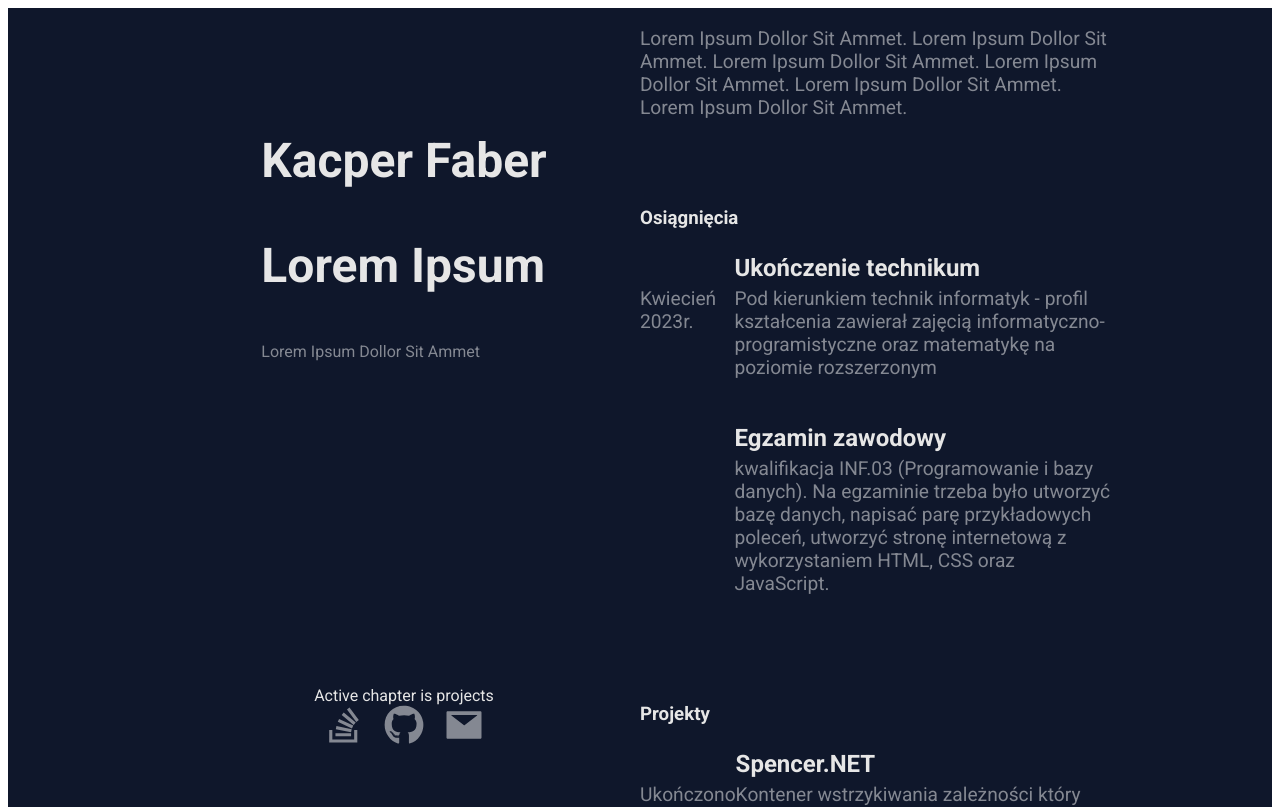
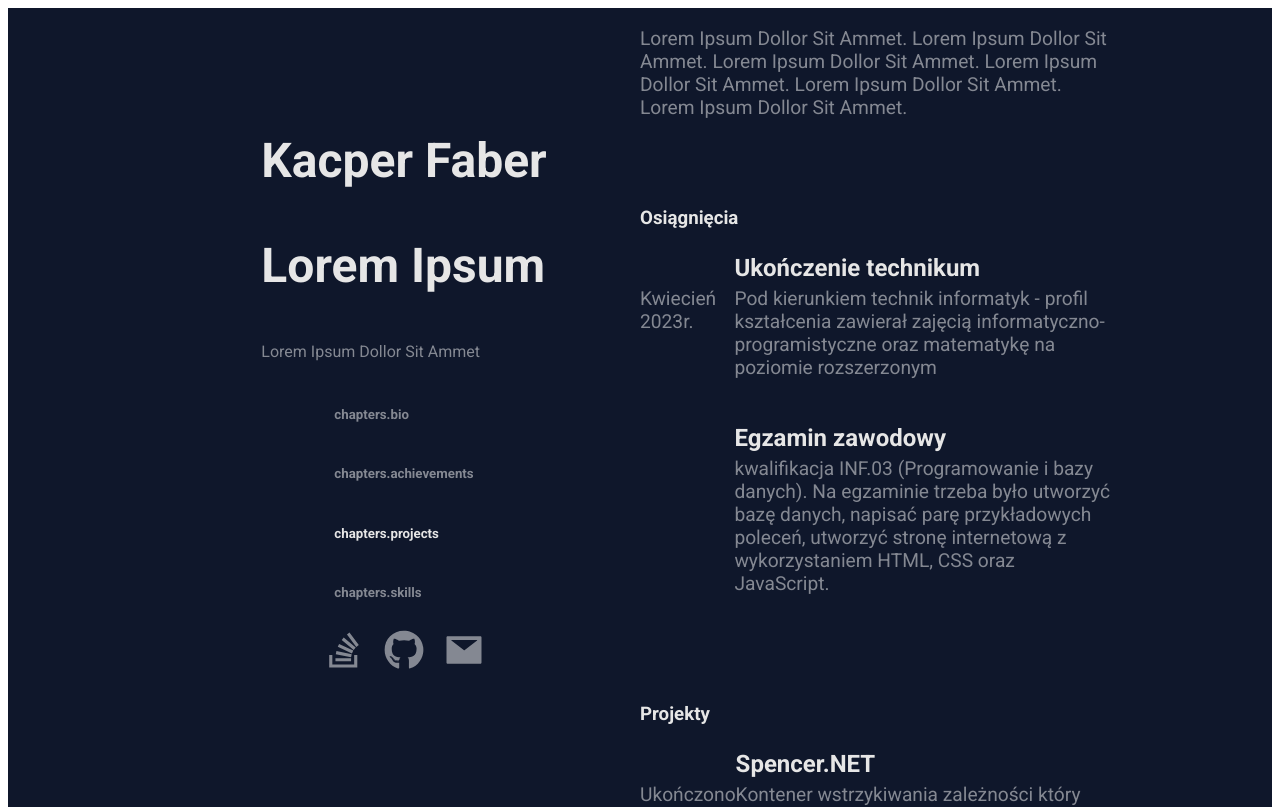
Before and after one commit to kacperfaber/kacperfaber-app, a React app: page / in a window 1280 px wide. Shown: the top 807 px of the page. Built offline with nearby package versions, Linux system fonts and the light colour scheme; the HTML template or start-up script is replaced by a standard one.

Commit message:
Created simple index chapters list.
Actually is not clickable.

```diff
--- a/src/lang.pl.json
+++ b/src/lang.pl.json
@@ -2,7 +2,13 @@
   "all": {
     "projects": "Projekty",
     "achievements": "Osiągnięcia",
-    "skills": "Umiejętności"
+    "skills": "Umiejętności",
+    "chapters": {
+      "bio": "O mnie",
+      "projects": "Projekty",
+      "achievements": "Osiągnięcia",
+      "skills": "Umiejętności"
+    }
   },
   "index": {
     "header": {
--- a/src/ui/routes/index/header/indexHeaderChapters.tsx
+++ b/src/ui/routes/index/header/indexHeaderChapters.tsx
@@ -1,5 +1,7 @@
 import {useEffect, useState} from "react";
 import {SectionIds} from "../content/sections/sectionIds";
+import {useTranslation} from "react-i18next";
+import {useStyles} from "../../../styles/useStyles";
 
 export type Chapter = "bio" | "projects" | "achievements" | "skills";
 
@@ -15,13 +17,13 @@ export const Chapters: Array<ChapterItemDef> = [
     },
 
     {
-        chapter: "projects",
-        id: SectionIds.projects
+        chapter: "achievements",
+        id: SectionIds.achievements
     },
 
     {
-        chapter: "achievements",
-        id: SectionIds.achievements
+        chapter: "projects",
+        id: SectionIds.projects
     },
 
     {
@@ -30,14 +32,12 @@ export const Chapters: Array<ChapterItemDef> = [
     }
 ];
 
-export function isElementVisible (el: Element) {
-    const holder = document.body;
-    const { top, bottom, height } = el.getBoundingClientRect()
-    const holderRect = holder.getBoundingClientRect()
-
-    return top <= holderRect.top
-        ? holderRect.top - top <= height
-        : bottom - holderRect.bottom <= height
+const ChapterItem = ({chapter, isActive}: {isActive: boolean, chapter: Chapter}) => {
+    const {t} = useTranslation();
+    const classes = useStyles();
+    return (
+        <h5 className={`${classes.chapterItem} ${isActive ? classes.chapterItemActive : ''}`}>{t(`chapters.${chapter}`)}</h5>
+    )
 }
 
 export const IndexHeader_Chapters = () => {
@@ -58,11 +58,17 @@ export const IndexHeader_Chapters = () => {
 
     useEffect(() => {
         window.addEventListener("scroll", onScroll);
+
+        return () => {
+            window.removeEventListener("scroll", onScroll);
+        }
     }, []);
 
     return (
         <div style={{display: 'flex', flexDirection: 'column', justifyContent: 'left'}}>
-            Active chapter is {active}
+            {
+                Chapters.map(chapter => <ChapterItem key={chapter.chapter} chapter={chapter.chapter} isActive={chapter.chapter == active}/>)
+            }
         </div>
     )
 }
--- a/src/ui/styles/styles.ts
+++ b/src/ui/styles/styles.ts
@@ -30,10 +30,10 @@ export const styles = {
             position: 'sticky',
             top: 100,
             left: 0,
-            height: '100vh',
+            height: '75vh',
             width: '100%',
             display: 'flex',
-            justifyContent: 'center',
+            justifyContent: 'space-between',
             alignItems: 'center',
             flexDirection: 'column',
         },
@@ -115,7 +115,16 @@ export const styles = {
     },
 
     indexHeaderName: {
-        flex: .75
+        // flex: 0.4
+    },
+
+    chapterItem: {
+        color: colors.secondary,
+        transition: "color 0.1s ease-in-out"
+    },
+
+    chapterItemActive: {
+        color: colors.onBackground
     },
 
     indexHeaderLinks: {
```
